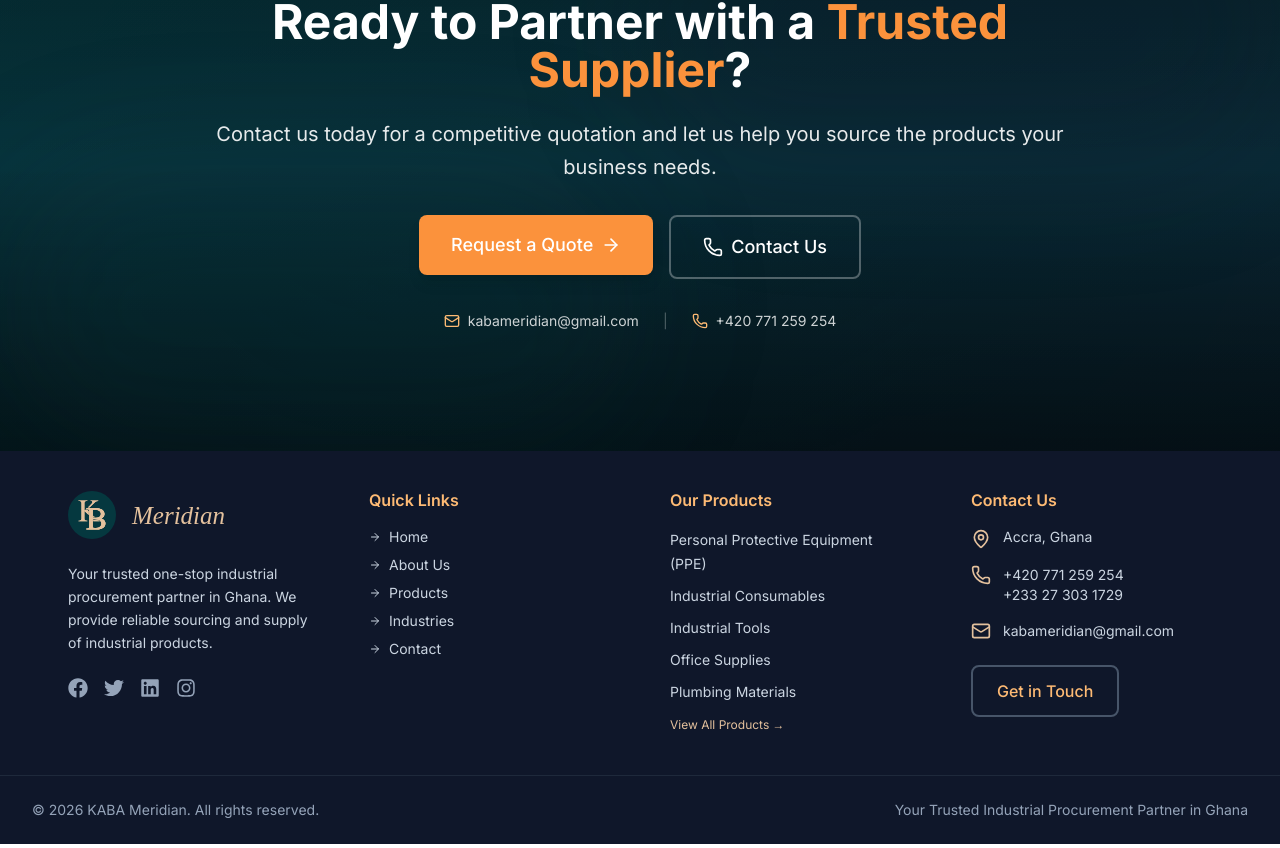
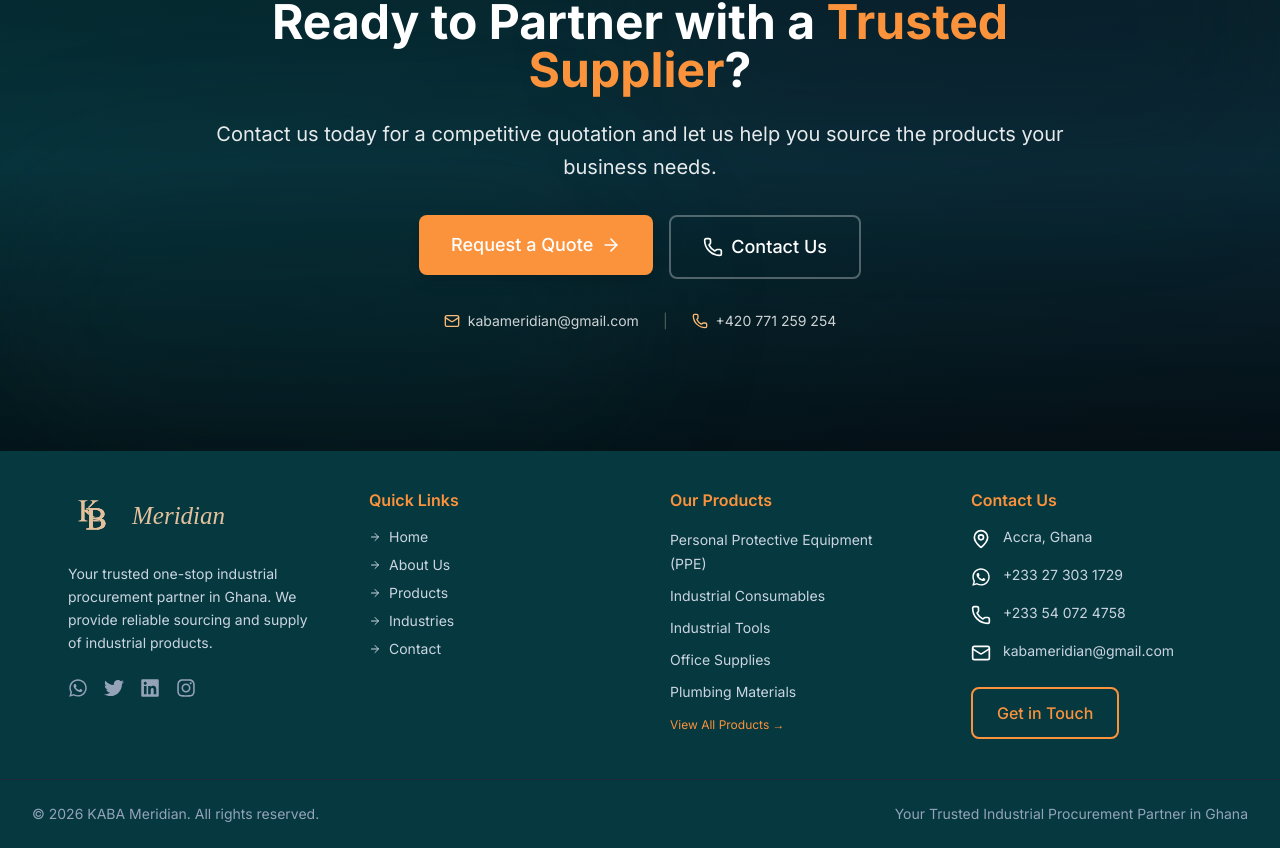
Before and after one commit to cojojunior/KABA-Meridian, a React (Vite) app: page / in a window 1280 px wide. Shown: the part 4319-5167 px from the top of the page. Built offline with nearby package versions, Linux system fonts and the light colour scheme; no server answers.

Commit message:
changed color and added rightful links

```diff
--- a/src/components/layout/Footer.tsx
+++ b/src/components/layout/Footer.tsx
@@ -1,6 +1,6 @@
 import { Link } from "react-router-dom";
 import { Mail, Phone, MapPin, ArrowRight } from "lucide-react";
-import { FaFacebook, FaTwitter, FaLinkedin, FaInstagram } from "react-icons/fa";
+import { FaTwitter, FaLinkedin, FaInstagram, FaWhatsapp } from "react-icons/fa";
 import { Button } from "@/components/ui/Button";
 
 const quickLinks = [
@@ -22,9 +22,10 @@
 
 export default function Footer() {
   return (
-    <footer className="bg-secondary-900 text-secondary-300">
+    <footer className="bg-primary-600 text-secondary-300">
       <div className="container-custom py-5 lg:py-10 md:py-10 ">
         <div className="grid grid-cols-2 grid-cols-2 md:grid-cols-2 lg:grid-cols-4 gap-7 md:gap-15 md:px-9 px-2">
+          {/* bran section*/}
           <div>
             <Link to="/" className="flex items-center gap-3 mb-6">
               <img
@@ -42,28 +43,30 @@
               Your trusted one-stop industrial procurement partner in Ghana. We
               provide reliable sourcing and supply of industrial products.
             </p>
+
+            {/* Quick-link section*/}
             <div className="flex gap-4">
               <a
-                href="#"
-                className="text-secondary-400 hover:text-primary-1 transition-colors"
-                aria-label="Facebook">
-                <FaFacebook className="h-5 w-5" />
+                href="https//wa.me/233273031729"
+                className="text-secondary-400 hover:text-white transition-colors"
+                aria-label="WhatsApp">
+                <FaWhatsapp className="h-5 w-5" />
               </a>
               <a
                 href="#"
-                className="text-secondary-400 hover:text-primary-1  transition-colors"
+                className="text-secondary-400 hover:text-white  transition-colors"
                 aria-label="Twitter">
                 <FaTwitter className="h-5 w-5" />
               </a>
               <a
                 href="#"
-                className="text-secondary-400 hover:text-primary-1 transition-colors"
+                className="text-secondary-400 hover:text-white transition-colors"
                 aria-label="LinkedIn">
                 <FaLinkedin className="h-5 w-5" />
               </a>
               <a
                 href="#"
-                className="text-secondary-400 hover:text-primary-1 transition-colors"
+                className="text-secondary-400 hover:text-white transition-colors"
                 aria-label="Instagram">
                 <FaInstagram className="h-5 w-5" />
               </a>
@@ -71,7 +74,7 @@
           </div>
 
           <div>
-            <h4 className="text-accent-300 font-semibold mb-4">Quick Links</h4>
+            <h4 className="text-accent-400 font-semibold mb-4">Quick Links</h4>
             <ul className="space-y-2 ">
               {quickLinks.map((link) => (
                 <li key={link.path}>
@@ -86,8 +89,9 @@
             </ul>
           </div>
 
+          {/* Product section*/}
           <div>
-            <h4 className="text-accent-300 font-semibold mb-4">Our Products</h4>
+            <h4 className="text-accent-400 font-semibold mb-4">Our Products</h4>
             <ul className="space-y-2">
               {productCategories.slice(0, 5).map((product) => (
                 <li key={product}>
@@ -101,37 +105,41 @@
               <li>
                 <Link
                   to="/products"
-                  className="text-[12px] text-primary-1 hover:text-accent-400 transition-colors">
+                  className="text-[12px] text-accent-400 hover:text-accent-400 transition-colors">
                   View All Products →
                 </Link>
               </li>
             </ul>
           </div>
 
+          {/* contact section*/}
           <div>
-            <h4 className="text-accent-300 font-semibold mb-4">Contact Us</h4>
+            <h4 className="text-accent-400 font-semibold mb-4">Contact Us</h4>
             <div className="space-y-4">
-              <div className="flex items-start gap-3 ">
-                <MapPin className="h-5 w-5 text-primary-1 flex-shrink-0 mt-0.5" />
-                <span className="text-sm">Accra, Ghana</span>
+              <div className="flex items-start gap-3">
+                <MapPin className="h-5 w-5 text-white flex-shrink-0 mt-0.5" />
+                <span className="text-sm break-words">Accra, Ghana</span>
               </div>
               <div className="flex items-start gap-3">
-                <Phone className="h-5 w-5 text-primary-1 flex-shrink-0" />
-                <div>
-                  <div className="text-sm">+420 771 259 254</div>
-                  <div className="text-sm">+233 27 303 1729</div>
-                </div>
+                <FaWhatsapp className="h-5 w-5 text-white flex-shrink-0 mt-0.5" />
+                <div className="text-sm break-words">+233 27 303 1729</div>
               </div>
               <div className="flex items-start gap-3">
-                <Mail className="h-5 w-5 text-primary-1 flex-shrink-0 " />
-                <span className="text-sm">kabameridian@gmail.com</span>
+                <Phone className="h-5 w-5 text-white flex-shrink-0 mt-0.5" />
+                <div className="text-sm break-words">+233 54 072 4758</div>
+              </div>
+              <div className="flex items-start gap-3">
+                <Mail className="h-5 w-5 text-white flex-shrink-0 mt-0.5" />
+                <div className="text-sm break-all md:break-words">
+                  kabameridian@gmail.com
+                </div>
               </div>
             </div>
             <div className="mt-6">
               <Link to="/contact">
                 <Button
                   variant="outline"
-                  className="text-accent-300 border-secondary-600 hover:bg-secondary-800">
+                  className="text-accent-400 border-accent-400 hover:bg-accent-400/10">
                   Get in Touch
                 </Button>
               </Link>
```
